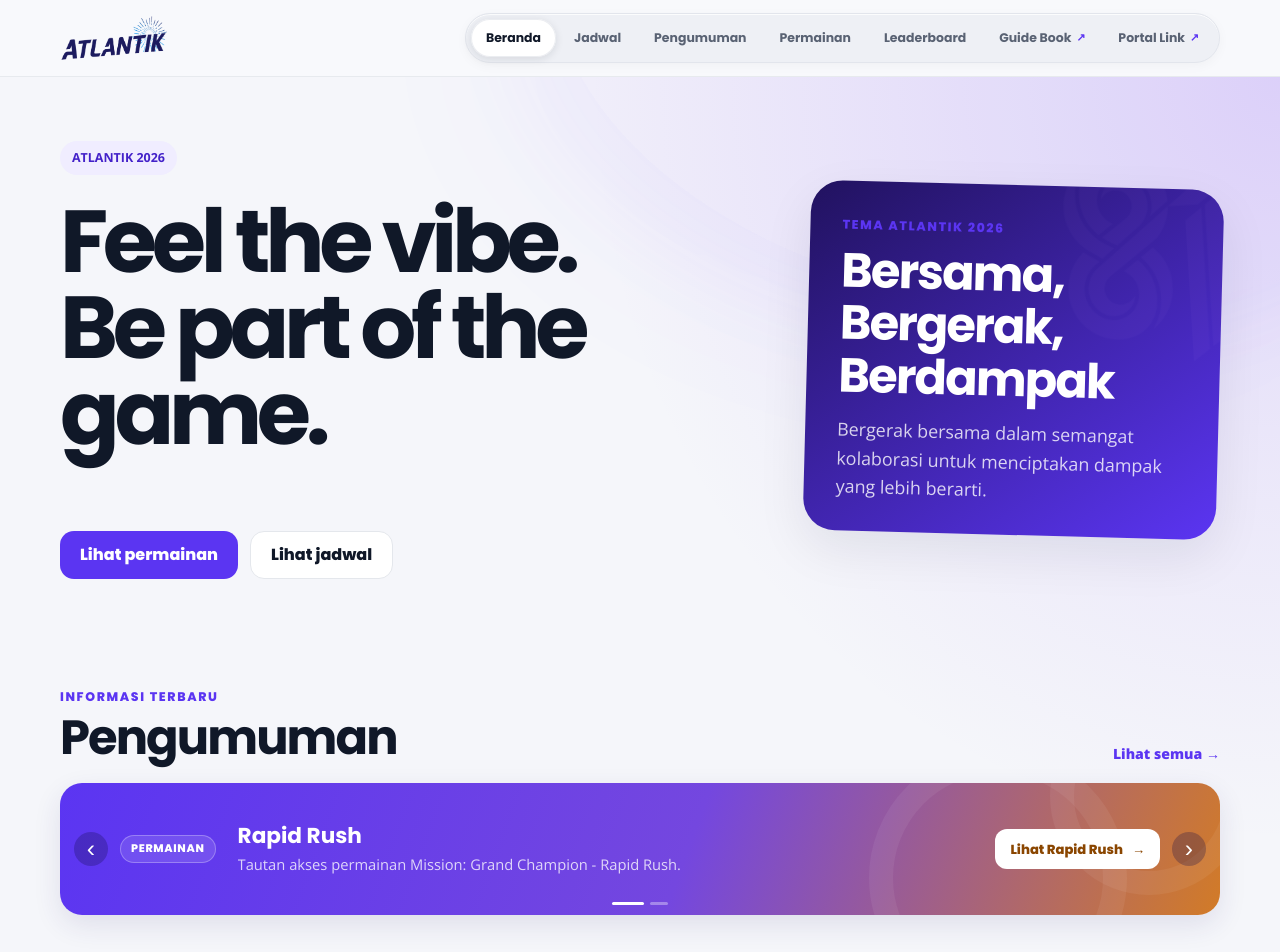
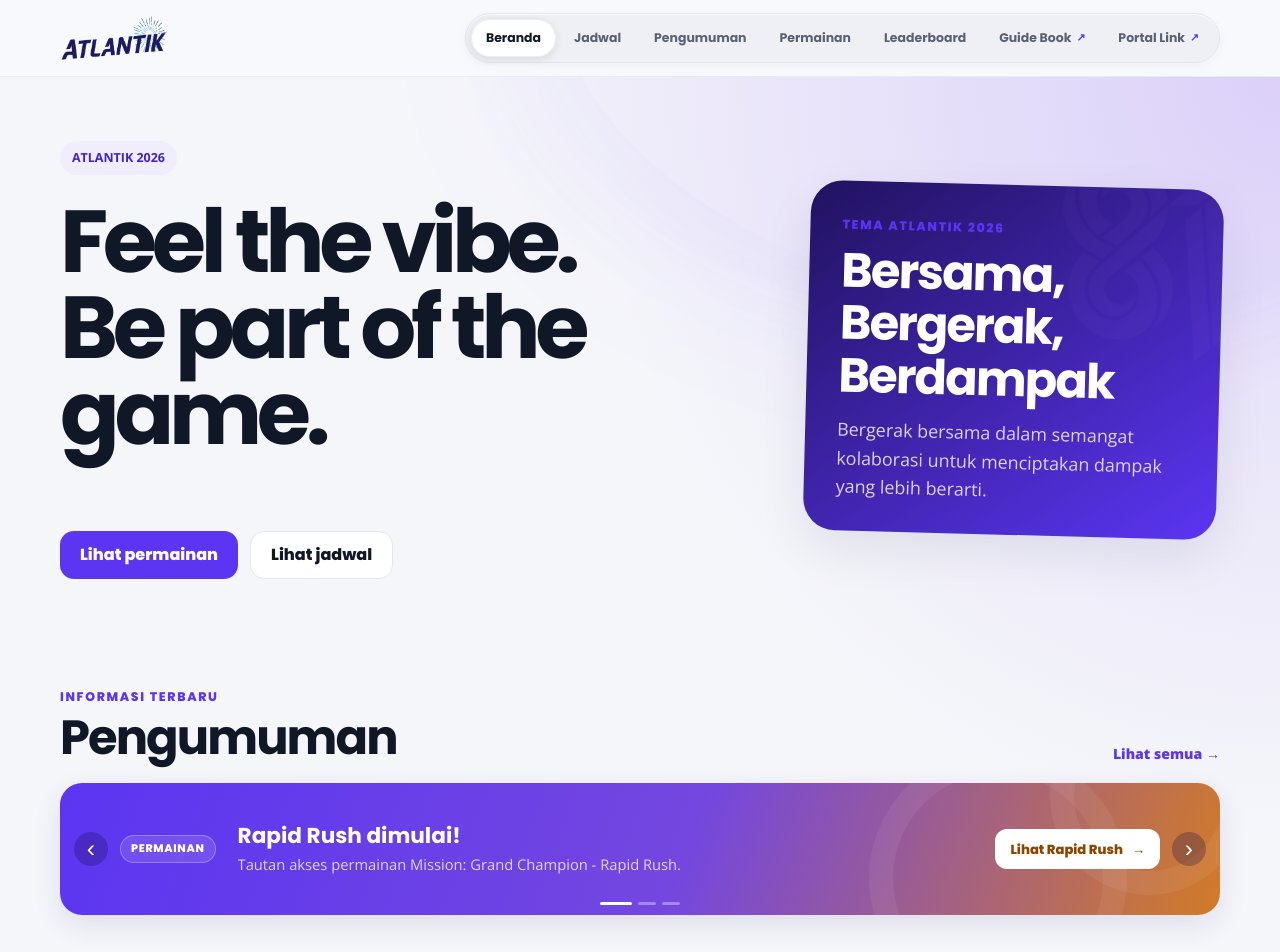
Before and after one commit to ruswanhidayat/portal-atlantik, a Next.js app: page / in a window 1280 px wide. Shown: the top 952 px of the page. Built offline with nearby package versions, Linux system fonts and the light colour scheme.

Commit message:
update announcement

```diff
--- a/data/announcements.js
+++ b/data/announcements.js
@@ -13,10 +13,10 @@ export const announcements = [
   },
   {
     id: "pendaftaran-rapid-rush",
-    date: "10 Agustus 2026",
+    date: "12 Agustus 2026",
     label: "Permainan",
     theme: "game",
-    title: "Rapid Rush",
+    title: "Rapid Rush dimulai!",
     summary:
       "Tautan akses permainan Mission: Grand Champion - Rapid Rush.",
     href: "/portal-link",
@@ -47,4 +47,16 @@ export const announcements = [
     linkLabel: "Lihat Jadwal",
     showOnHome: true,
   },
+  {
+    id: "fase-akhir-CSCZ",
+    date: "12 Agustus 2026",
+    label: "Permainan",
+    theme: "important",
+    title: "Table Tennis Open memasuki Babak 4 Besar!",
+    summary:
+      "Siapakah yang akan melaju ke Babak Final? Dukung tim-mu dan jadilah saksi lahirnya calon juara tahun ini!",
+    href: "/jadwal",
+    linkLabel: "Lihat Jadwal",
+    showOnHome: true,
+  },
 ];
```
